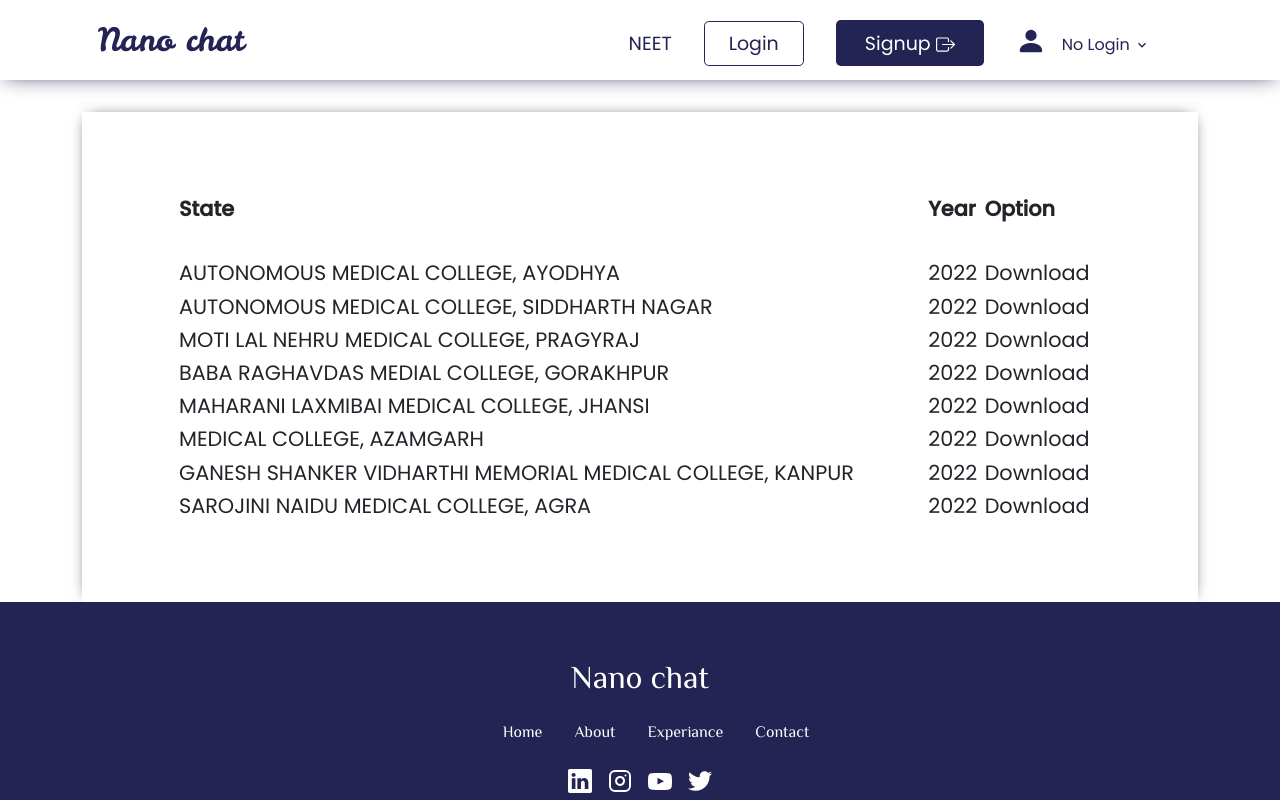
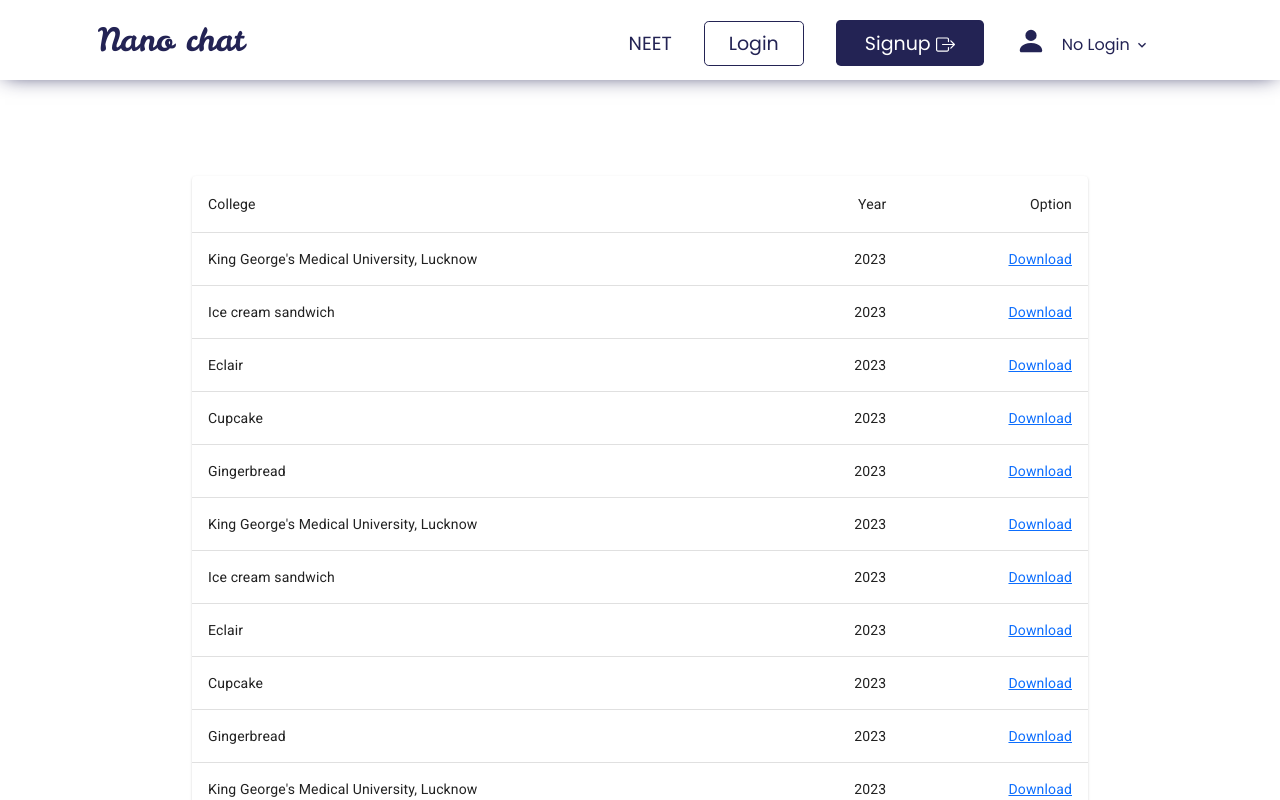
Before and after one commit to durgesh730/nanochat, a React (Create React App) app in the folder client/: page /UtterPradesh in a window 1280 px wide. Shown: the top 800 px of the page. Built offline with nearby package versions, Linux system fonts and the light colour scheme; a web font is replaced by a local one.

Commit message:
Password page ui changes done

```diff
--- a/client/package.json
+++ b/client/package.json
@@ -3,9 +3,9 @@
   "version": "0.1.0",
   "private": true,
   "dependencies": {
-    "@emotion/react": "^11.10.5",
-    "@emotion/styled": "^11.10.5",
-    "@mui/material": "^5.11.2",
+    "@emotion/react": "^11.11.1",
+    "@emotion/styled": "^11.11.0",
+    "@mui/material": "^5.14.8",
     "@reduxjs/toolkit": "^1.9.1",
     "@testing-library/jest-dom": "^5.16.5",
     "@testing-library/react": "^13.4.0",
--- a/client/src/component/Navbar.js
+++ b/client/src/component/Navbar.js
@@ -63,7 +63,6 @@ const Navbar = () => {
     dispatch(resetResultAction());
   }
 
-
   return (
     <>
       <div className='Navbar'>
--- a/client/src/component/PasswordReset.js
+++ b/client/src/component/PasswordReset.js
@@ -39,23 +39,23 @@ const PasswordReset = () => {
            <Navbar/>
             <SocialMedia/>
             <section className='container Bottom'>
-                <div className='Bottomimg' data-aos="fade-down-right" ><img src={resetimg} /></div>
+                <div className='Bottomimg'><img src={resetimg} /></div>
 
-                <div className='form_data' data-aos="fade-down-left" >
+                <div className='form_data'>
                     <div className='form_heading'><h1>Enter Your Email</h1> </div>
                     <div className='my-2' ><p style={{ textAlign: "center" }} >We are glad that your data have been be saved and <br /> Protected. We hope that you will get like it.</p></div>
                     {message ? <p style={{ color: "green", fontweight: "bold" }} >Passsword reset link send Successfully in Your Email</p> : " "}
                     <form>
                         <div className='form_input'>
                             <label htmlFor='email'>Email</label>
-                            <input type='email' name="email" value={email} id='email' placeholder='Enter Your Email Address' onChange={setVal} /> </div>
+                            <input type='email' name="email" value={email} id='email' placeholder='Enter Your Email Address' onChange={setVal} />
+                             </div>
 
                         <button className='btn' onClick={sendLink} >Login</button>
                         <p>Go to Home page?<Link to="/"> Home</Link></p>
                     </form>
                 </div>
             </section>
-
             <Footer/>
         </>
     )
--- a/client/src/downloads/UP.js
+++ b/client/src/downloads/UP.js
@@ -1,85 +1,155 @@
-import React from 'react'
-import { Link, useNavigate } from 'react-router-dom'
-import "../style/download.css"
+// import React from 'react'
+// import { Link, useNavigate } from 'react-router-dom'
+// import "../style/download.css"
+
+
+// const Download = () => {
+//      const navigate = useNavigate();
+//      const token = localStorage.getItem('token');
+
+//      const handledAYODHYA = () => {
+//           if (token === null) {
+//                navigate("/Login")
+//           } else {
+//                navigate("/form");
+//           }
+//      }
+
+//      return (
+//           <>
+//
+//                <div className='container'>
+//                     <div className='colleges'>
+//                          <table>
+//                               <tr>
+//                                    <th>State</th>
+//                                    <th>Year</th>
+//                                    <th>Option</th>
+//                               </tr> <br />
+//                               <tr>
+//                                    <td>AUTONOMOUS MEDICAL COLLEGE, AYODHYA</td>
+//                                    <td>2022</td>
+//                                    <td><span onClick={handledAYODHYA} >Download</span></td>
+//                               </tr>
+
+//                               <tr>
+//                                    <td> AUTONOMOUS MEDICAL COLLEGE, SIDDHARTH NAGAR</td>
+//                                    <td>2022</td>
+//                                    <td><span>Download</span></td>
+//                               </tr>
+
+//                               <tr>
+//                                    <td>MOTI LAL NEHRU MEDICAL COLLEGE, PRAGYRAJ</td>
+//                                    <td>2022</td>
+//                                    <td><span >Download</span></td>
+//                               </tr>
+//                               {/* BABA RAGHAVDAS MEDIAL COLLEGE, GORAKHPUR */}
+//                               <tr>
+//                                    <td>BABA RAGHAVDAS MEDIAL COLLEGE, GORAKHPUR</td>
+//                                    <td>2022</td>
+//                                    <td><span >Download</span></td>
+//                               </tr>
+
+//                               <tr>
+//                                    <td>MAHARANI LAXMIBAI MEDICAL COLLEGE, JHANSI</td>
+//                                    <td>2022</td>
+//                                    <td><span >Download</span></td>
+//                               </tr>
+
+//                               <tr>
+//                                    <td>MEDICAL COLLEGE, AZAMGARH</td>
+//                                    <td>2022</td>
+//                                    <td><span >Download</span></td>
+//                               </tr>
+
+//                               <tr>
+//                                    <td>GANESH SHANKER VIDHARTHI MEMORIAL MEDICAL COLLEGE, KANPUR</td>
+//                                    <td>2022</td>
+//                                    <td><span>Download</span></td>
+//                               </tr>
+
+//                               <tr>
+//                                    <td>SAROJINI NAIDU MEDICAL COLLEGE, AGRA</td>
+//                                    <td>2022</td>
+//                                    <td><span>Download</span></td>
+//                               </tr>
+//                          </table>
+//                     </div>
+//                </div>
+//
+//           </>
+//      )
+// }
+
+// export default Download
+
+
+import * as React from 'react';
+import Table from '@mui/material/Table';
+import TableBody from '@mui/material/TableBody';
+import TableCell from '@mui/material/TableCell';
+import TableContainer from '@mui/material/TableContainer';
+import TableHead from '@mui/material/TableHead';
+import TableRow from '@mui/material/TableRow';
+import Paper from '@mui/material/Paper';
 import Footer from "../component/Footer"
 import Navbar from '../component/Navbar'
 
-const Download = () => {
-     const navigate = useNavigate();
-     const token = localStorage.getItem('token');
+function createData(name, calories, fat, carbs, protein) {
+     return { name, calories, fat, carbs, protein };
+}
 
-     const handledAYODHYA = () => {
-          if (token === null) {
-               navigate("/Login")
-          } else {
-               navigate("/form");
-          }
-     }
+const rows = [
+     createData("King George's Medical University, Lucknow", 2023, "Download"),
+     createData('Ice cream sandwich', 2023, "Download"),
+     createData('Eclair', 2023, "Download"),
+     createData('Cupcake', 2023, "Download"),
+     createData('Gingerbread', 2023, "Download"),
+     createData("King George's Medical University, Lucknow", 2023, "Download"),
+     createData('Ice cream sandwich', 2023, "Download"),
+     createData('Eclair', 2023, "Download"),
+     createData('Cupcake', 2023, "Download"),
+     createData('Gingerbread', 2023, "Download"),
+     createData("King George's Medical University, Lucknow", 2023, "Download"),
+     createData('Ice cream sandwich', 2023, "Download"),
+     createData('Eclair', 2023, "Download"),
+     createData('Cupcake', 2023, "Download"),
+     createData('Gingerbread', 2023, "Download"),
+     createData("King George's Medical University, Lucknow", 2023, "Download"),
+     createData('Ice cream sandwich', 2023, "Download"),
+     createData('Eclair', 2023, "Download"),
+     createData('Cupcake', 2023, "Download"),
+     createData('Gingerbread', 2023, "Download"),
+];
 
+export default function BasicTable() {
      return (
           <>
                <Navbar />
-               <div className='container'>
-                    <div className='colleges'>
-                         <table>
-                              <tr>
-                                   <th>State</th>
-                                   <th>Year</th>
-                                   <th>Option</th>
-                              </tr> <br />
-                              <tr>
-                                   <td>AUTONOMOUS MEDICAL COLLEGE, AYODHYA</td>
-                                   <td>2022</td>
-                                   <td><span onClick={handledAYODHYA} >Download</span></td>
-                              </tr>
-
-                              <tr>
-                                   <td> AUTONOMOUS MEDICAL COLLEGE, SIDDHARTH NAGAR</td>
-                                   <td>2022</td>
-                                   <td><span>Download</span></td>
-                              </tr>
-
-                              <tr>
-                                   <td>MOTI LAL NEHRU MEDICAL COLLEGE, PRAGYRAJ</td>
-                                   <td>2022</td>
-                                   <td><span >Download</span></td>
-                              </tr>
-                              {/* BABA RAGHAVDAS MEDIAL COLLEGE, GORAKHPUR */}
-                              <tr>
-                                   <td>BABA RAGHAVDAS MEDIAL COLLEGE, GORAKHPUR</td>
-                                   <td>2022</td>
-                                   <td><span >Download</span></td>
-                              </tr>
-
-                              <tr>
-                                   <td>MAHARANI LAXMIBAI MEDICAL COLLEGE, JHANSI</td>
-                                   <td>2022</td>
-                                   <td><span >Download</span></td>
-                              </tr>
-
-                              <tr>
-                                   <td>MEDICAL COLLEGE, AZAMGARH</td>
-                                   <td>2022</td>
-                                   <td><span >Download</span></td>
-                              </tr>
-
-                              <tr>
-                                   <td>GANESH SHANKER VIDHARTHI MEMORIAL MEDICAL COLLEGE, KANPUR</td>
-                                   <td>2022</td>
-                                   <td><span>Download</span></td>
-                              </tr>
-
-                              <tr>
-                                   <td>SAROJINI NAIDU MEDICAL COLLEGE, AGRA</td>
-                                   <td>2022</td>
-                                   <td><span>Download</span></td>
-                              </tr>
-                         </table>
-                    </div>
-               </div>
+               <TableContainer component={Paper} sx={{ width: "70%", margin: "auto", marginTop: "6rem", marginBottom: "6rem"}} >
+                    <Table sx={{ minWidth: 650 }} aria-label="simple table">
+                         <TableHead>
+                              <TableRow>
+                                   <TableCell>College</TableCell>
+                                   <TableCell align="right">Year</TableCell>
+                                   <TableCell align="right">Option</TableCell>
+                              </TableRow>
+                         </TableHead>
+                         <TableBody>
+                              {rows.map((row) => (
+                                   <TableRow
+                                        key={row.name}
+                                        sx={{ '&:last-child td, &:last-child th': { border: 0 } }}
+                                   >
+                                        <TableCell component="th" scope="row">{row.name}</TableCell>
+                                        <TableCell align="right">{row.calories}</TableCell>
+                                        <TableCell align="right"> <a href='#' >  {row.fat} </a></TableCell>
+                                   </TableRow>
+                              ))}
+                         </TableBody>
+                    </Table>
+               </TableContainer>
                <Footer />
           </>
-     )
+     );
 }
-
-export default Download
```
Also changed, not shown: client/src/component/ForgotPassword.js (+13 -6 lines), client/src/style/passwordreset.css (+79 -55 lines), 1 other file (tests, documents, lock files or other folders).
